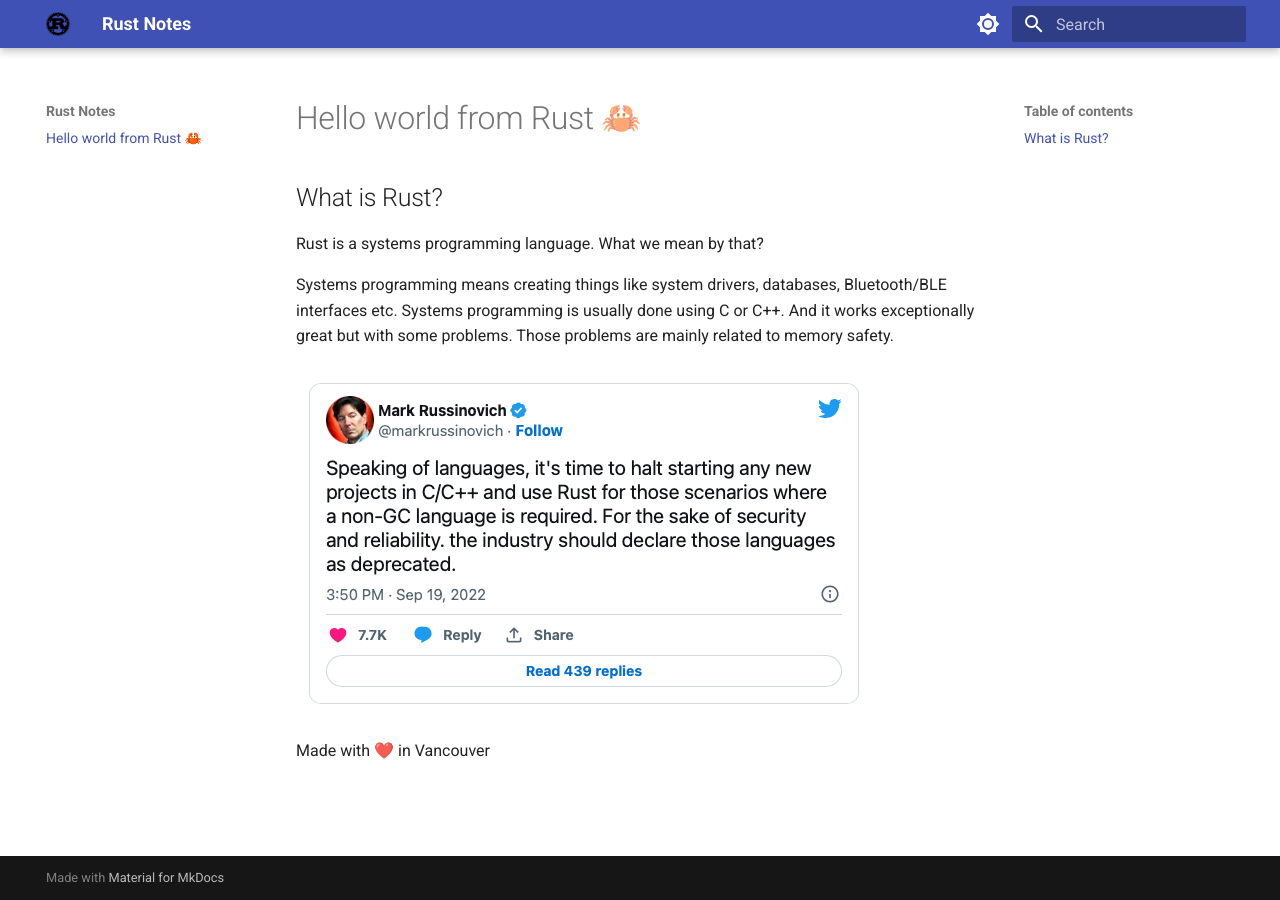
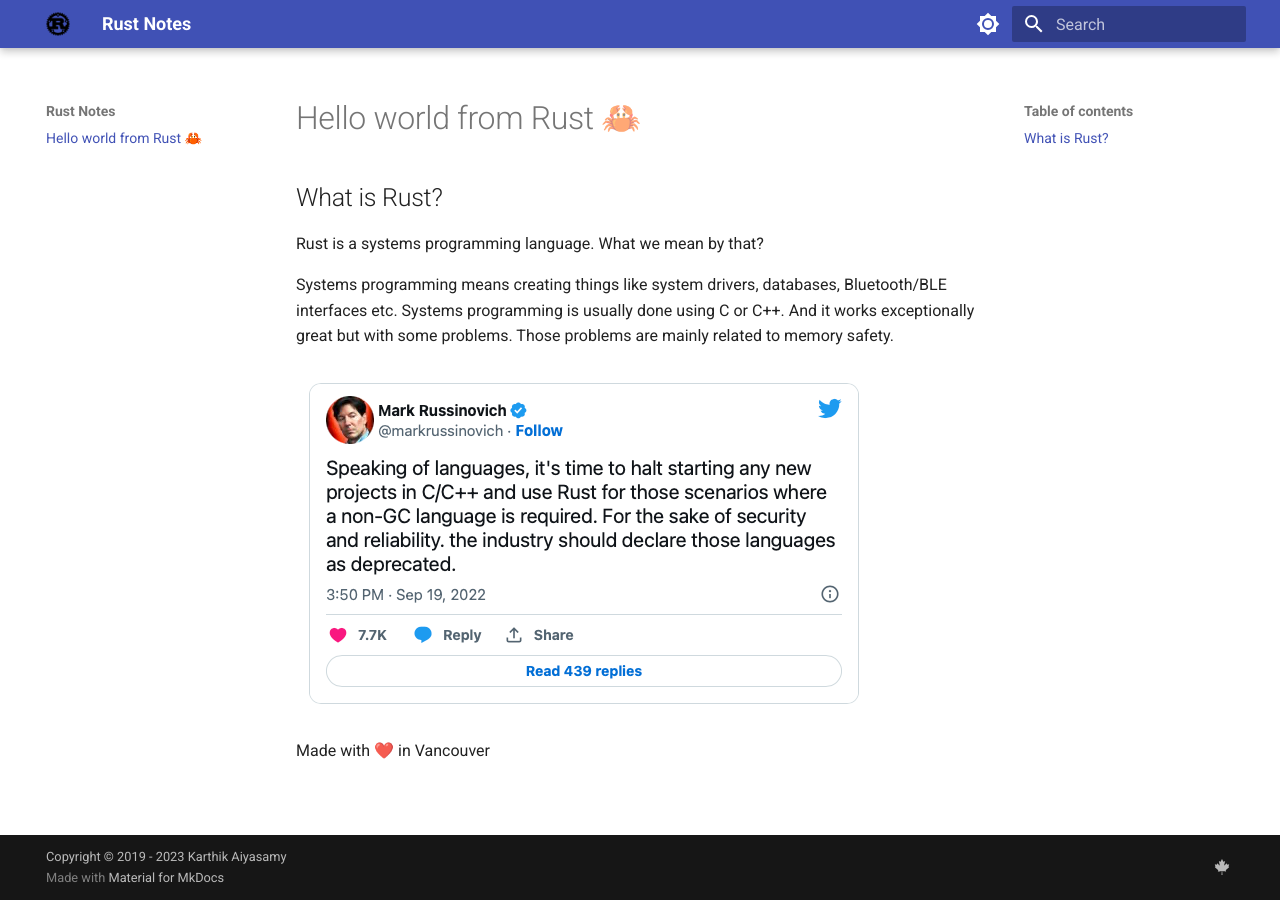
Before and after one commit to karthikaiyasamy/rustnotes, an MkDocs documentation site: the page built from docs/index.md, in a window 1280 px wide. Built offline with MkDocs 1.6.1 and Material for MkDocs 9.7.7, drawn with Linux system fonts in a browser that asks for light colours.

Commit message:
Cosmetic changes

```diff
--- a/docs/index.md
+++ b/docs/index.md
@@ -9,4 +9,6 @@
 
 ![Image title](assets/mark_tweet.png){ align=center }
 
+
+
 Made with ❤️ in Vancouver
--- a/mkdocs.yml
+++ b/mkdocs.yml
@@ -23,3 +23,9 @@
 markdown_extensions:
   - attr_list
   - md_in_html
+extra:
+  social:
+    - icon: fontawesome/brands/canadian-maple-leaf
+      link: https://karthikaiyasamy.github.io/rustnotes/
+      name: rustnotes on Twitter
+copyright: Copyright &copy; 2019 - 2023 Karthik Aiyasamy
```
Also changed, not shown: 1 other file.
